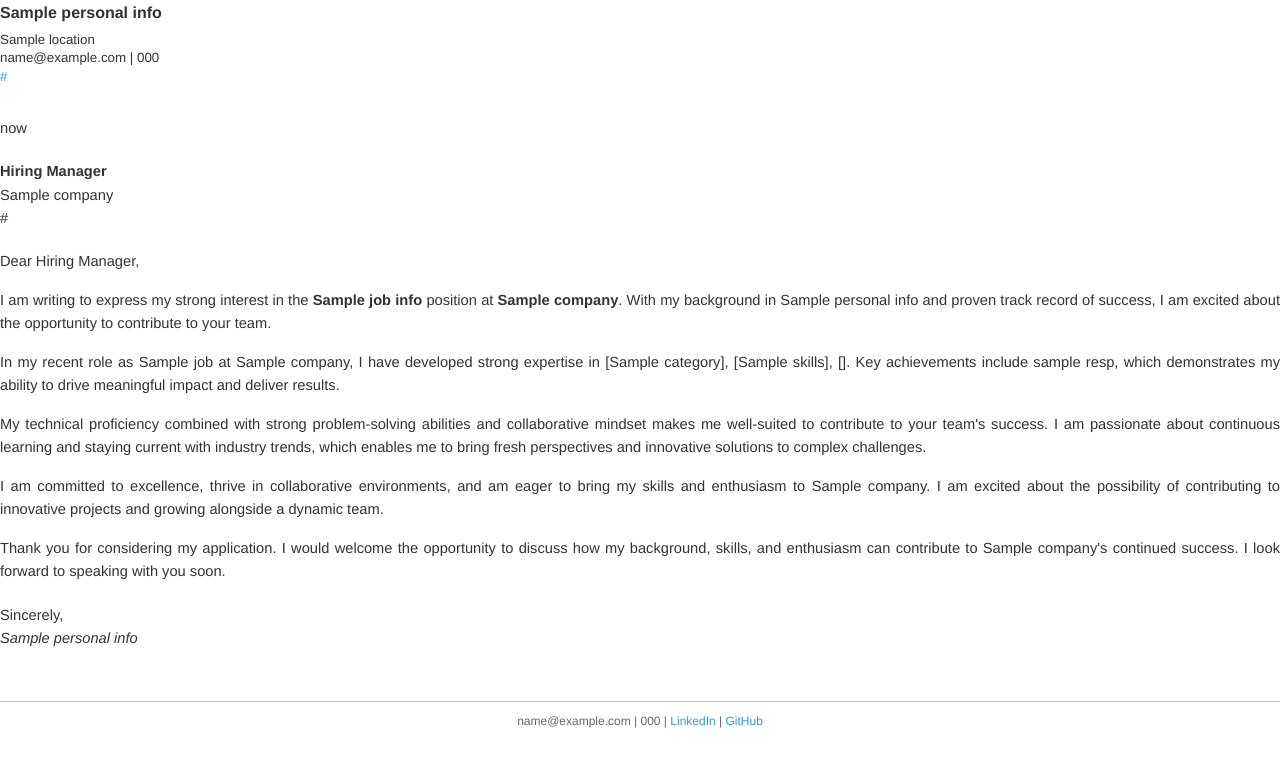
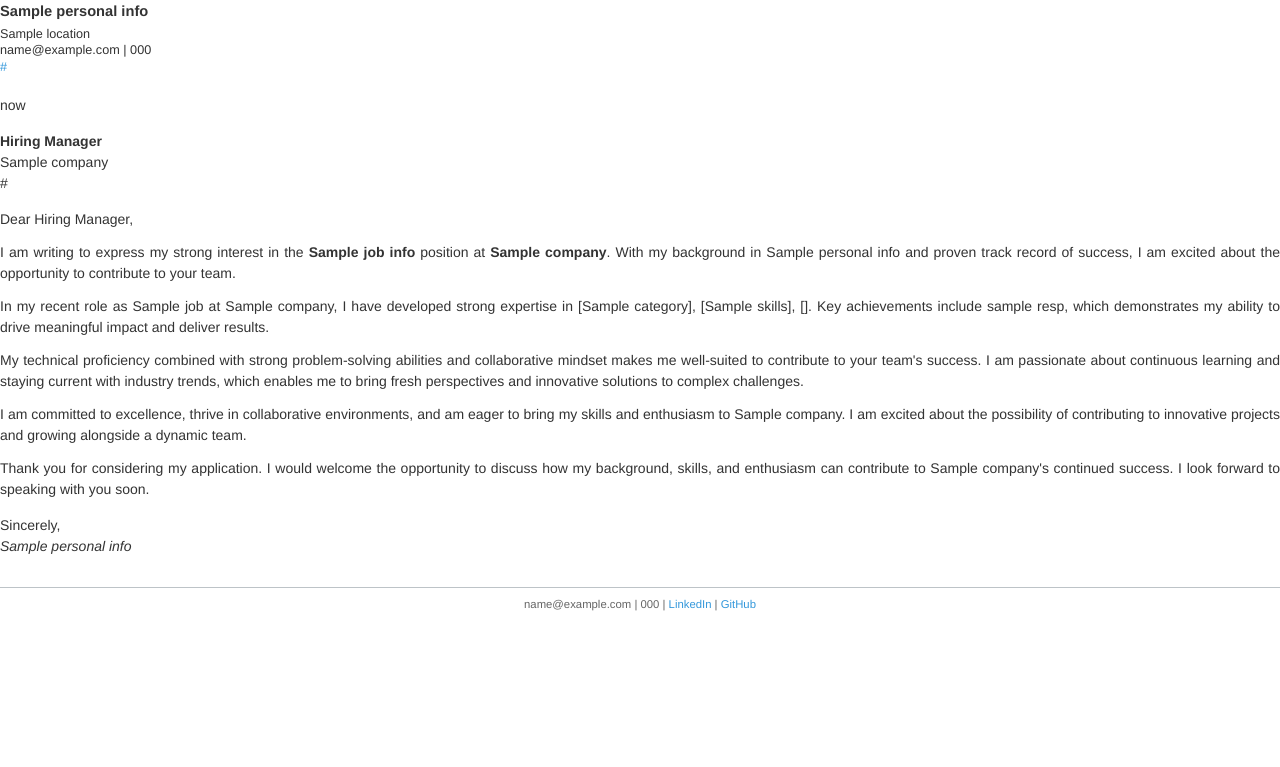
Before and after one commit to payamQorbanpour/cv-creator, a Python web app: template templates/cover_letter_template.html in a window 1280 px wide. Shown: the top 767 px of the page. Run offline with Jinja, Linux system fonts and the light colour scheme; the template is opened without the code that fills it: most values are stand-ins (such as "Sample title", 1, 10 or a date in 2020).

Commit message:
Make cover letter tempalte one page

```diff
--- a/templates/cover_letter_template.html
+++ b/templates/cover_letter_template.html
@@ -7,7 +7,7 @@
     <style>
         @page {
             size: A4;
-            margin: 2.5cm;
+            margin: 2cm;
         }
 
         * {
@@ -18,37 +18,39 @@
 
         body {
             font-family: 'Helvetica', 'Arial', sans-serif;
-            font-size: 11pt;
-            line-height: 1.6;
+            font-size: 10.5pt;
+            line-height: 1.5;
             color: #333;
+            max-height: 297mm;
+            overflow: hidden;
         }
 
         .letterhead {
-            margin-bottom: 30px;
+            margin-bottom: 20px;
         }
 
         .sender-info {
-            font-size: 10pt;
-            line-height: 1.4;
+            font-size: 9.5pt;
+            line-height: 1.3;
         }
 
         .sender-name {
             font-weight: bold;
-            font-size: 12pt;
-            margin-bottom: 5px;
+            font-size: 11pt;
+            margin-bottom: 4px;
         }
 
         .date {
-            margin-top: 20px;
-            margin-bottom: 20px;
+            margin-top: 15px;
+            margin-bottom: 15px;
         }
 
         .recipient-info {
-            margin-bottom: 20px;
+            margin-bottom: 15px;
         }
 
         .greeting {
-            margin-bottom: 15px;
+            margin-bottom: 12px;
         }
 
         .content {
@@ -56,12 +58,12 @@
         }
 
         .paragraph {
-            margin-bottom: 15px;
+            margin-bottom: 12px;
         }
 
         .closing {
-            margin-top: 20px;
-            margin-bottom: 50px;
+            margin-top: 15px;
+            margin-bottom: 30px;
         }
 
         .signature {
@@ -69,10 +71,10 @@
         }
 
         .footer {
-            margin-top: 30px;
-            padding-top: 10px;
+            margin-top: 20px;
+            padding-top: 8px;
             border-top: 1px solid #bdc3c7;
-            font-size: 9pt;
+            font-size: 8.5pt;
             color: #666;
             text-align: center;
         }
```
